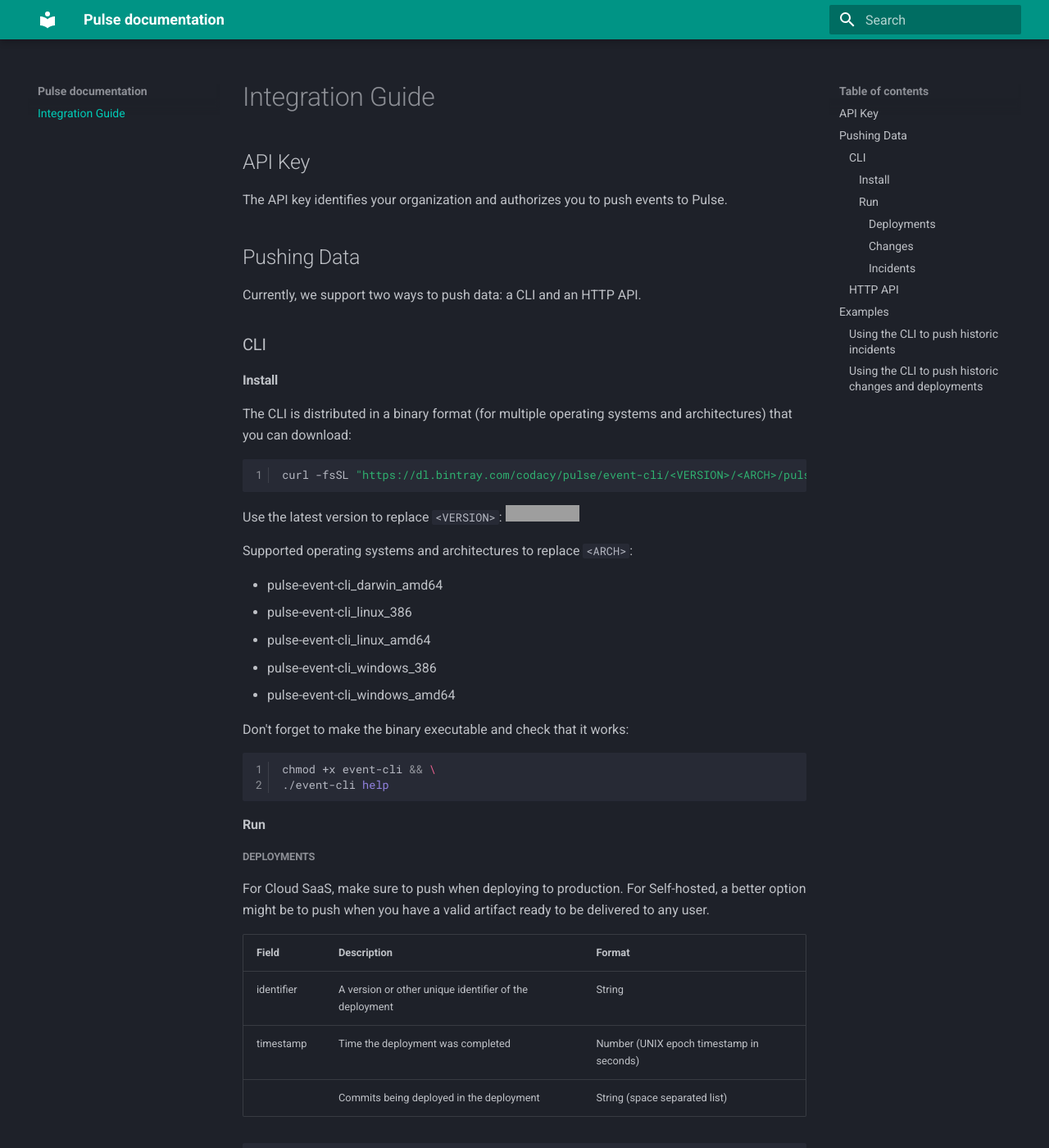
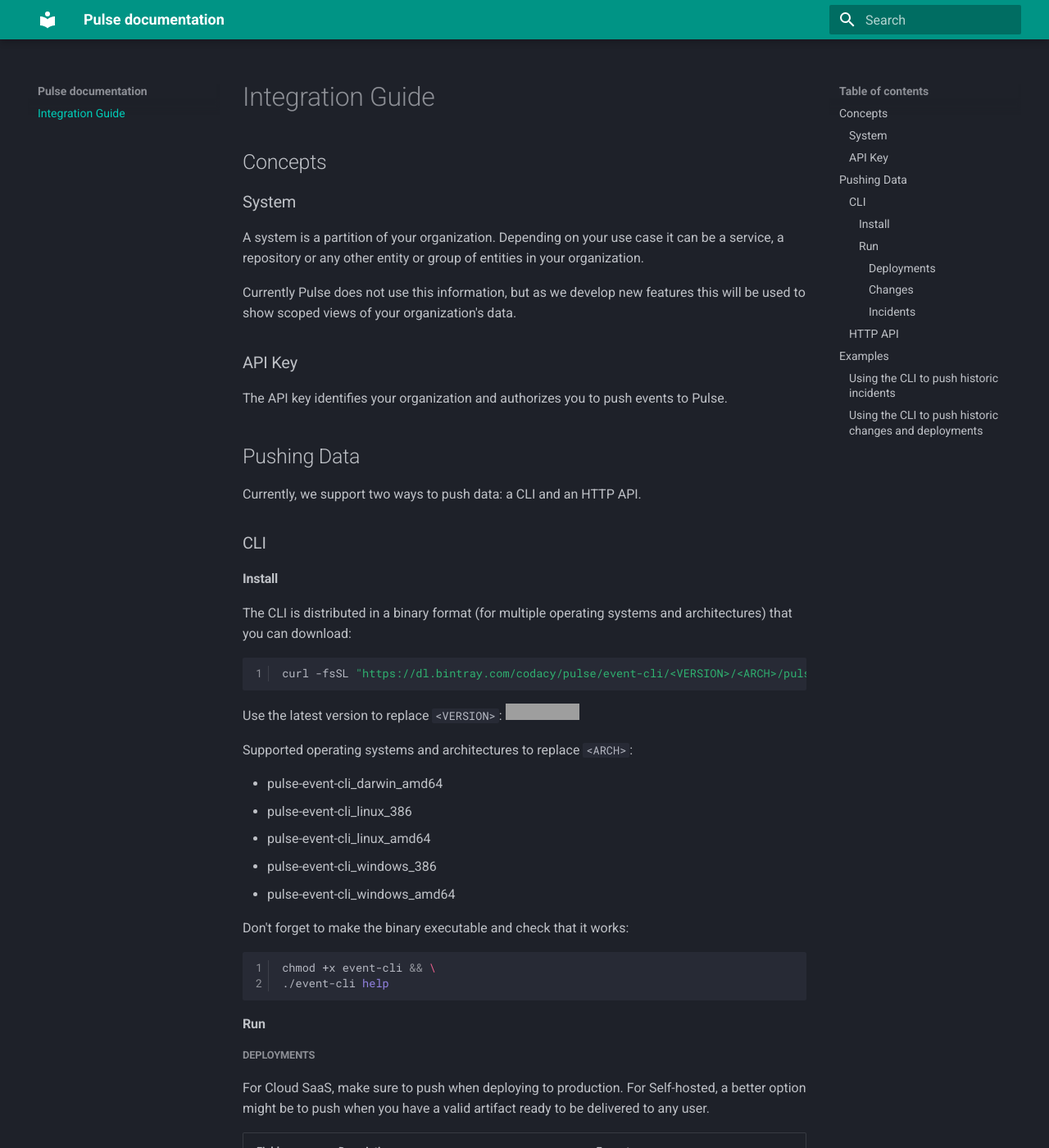
Before and after one commit to codacy/pulse-user-docs, an MkDocs documentation site: the page built from docs/index.md, in a window 1280 px wide and 1400 px high. Shown: the whole window at 82% size. Built offline with MkDocs 1.6.1 and Material for MkDocs 9.7.7, drawn with Linux system fonts in a browser that asks for light colours; some of the changed text lies outside the part shown; grey boxes are pictures that could not be loaded.

Commit message:
Add system parameter to usage

````diff
--- a/docs/index.md
+++ b/docs/index.md
@@ -1,6 +1,16 @@
 # Integration Guide
 
-## API Key
+## Concepts
+
+### System
+
+A system is a partition of your organization.
+Depending on your use case it can be a service, a repository or any other entity or group of entities in your organization.
+
+Currently Pulse does not use this information,
+but as we develop new features this will be used to show scoped views of your organization's data.
+
+### API Key
 
 The API key identifies your organization and authorizes you to push events to Pulse.
 
@@ -43,6 +53,7 @@
 
 | Field      | Description                                            | Format                                   |
 | ---------- | ------------------------------------------------------ | ---------------------------------------- |
+| system     | Name of the system the data refers to                  | String [Optional]                        |
 | identifier | A version or other unique identifier of the deployment | String                                   |
 | timestamp  | Time the deployment was completed                      | Number (UNIX epoch timestamp in seconds) |
 |            | Commits being deployed in the deployment               | String (space separated list)            |
@@ -50,6 +61,7 @@
 ```sh
 ./event-cli push deployment \
     --api-key "<API-KEY>" \
+    --system "<name of the system the data refers to>" \
     --identifier "<deployment identifier>" \
     --timestamp "<UNIX epoch timestamp in seconds>" \
     <space separated list of change identifiers>
@@ -60,12 +72,14 @@
 
 | Field      | Description                                        | Format                                   |
 | ---------- | -------------------------------------------------- | ---------------------------------------- |
+| system     | Name of the system the data refers to              | String [Optional]                        |
 | identifier | The commit hash                                    | String                                   |
 | timestamp  | Time the commit was first pushed to the repository | Number (UNIX epoch timestamp in seconds) |
 
 ```sh
 ./event-cli push change \
     --api-key "<API-KEY>" \
+    --system "<name of the system the data refers to>" \
     --identifier "<change identifier>" \
     --timestamp "<UNIX epoch timestamp in seconds>"
 ```
@@ -75,6 +89,7 @@
 
 | Field             | Description                               | Format                                   |
 | ----------------- | ----------------------------------------- | ---------------------------------------- |
+| system            | Name of the system the data refers to     | String [Optional]                        |
 | identifier        | A unique identifier of the incident       | String                                   |
 | timestampCreated  | Time the incident started or was detected | Number (UNIX epoch timestamp in seconds) |
 | timestampResolved | Time the incident was resolved            | Number (UNIX epoch timestamp in seconds) |
@@ -82,6 +97,7 @@
 ```sh
 ./event-cli push incident \
     --api-key "<API-KEY>" \
+    --system "<name of the system the data refers to>" \
     --identifier "<incident identifier>" \
     --timestampCreated "<UNIX epoch timestamp in seconds>" \
     --timestampResolved "<UNIX epoch timestamp in seconds>"
````
Also changed, not shown: other parts of docs/index.md (+1 -1 lines).
